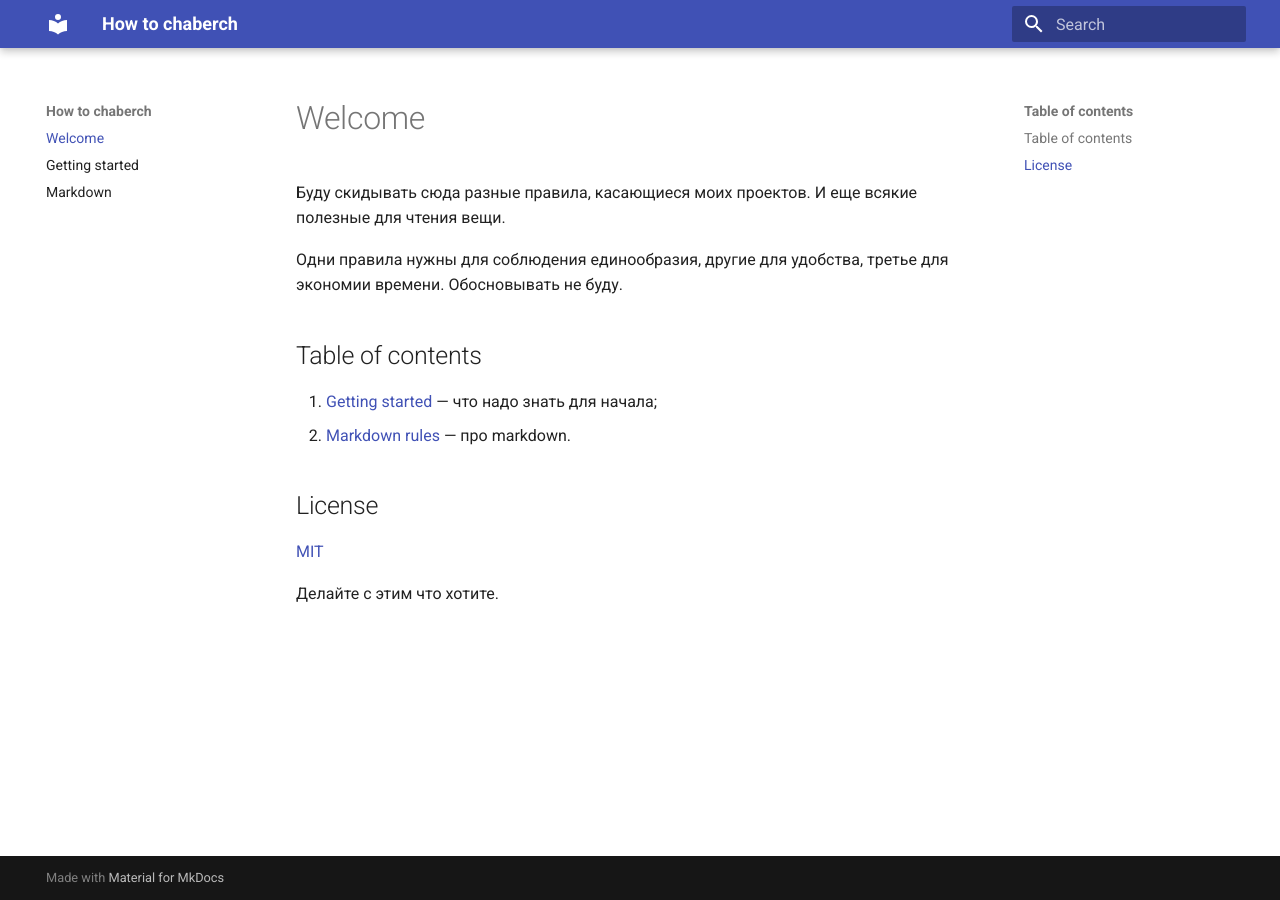
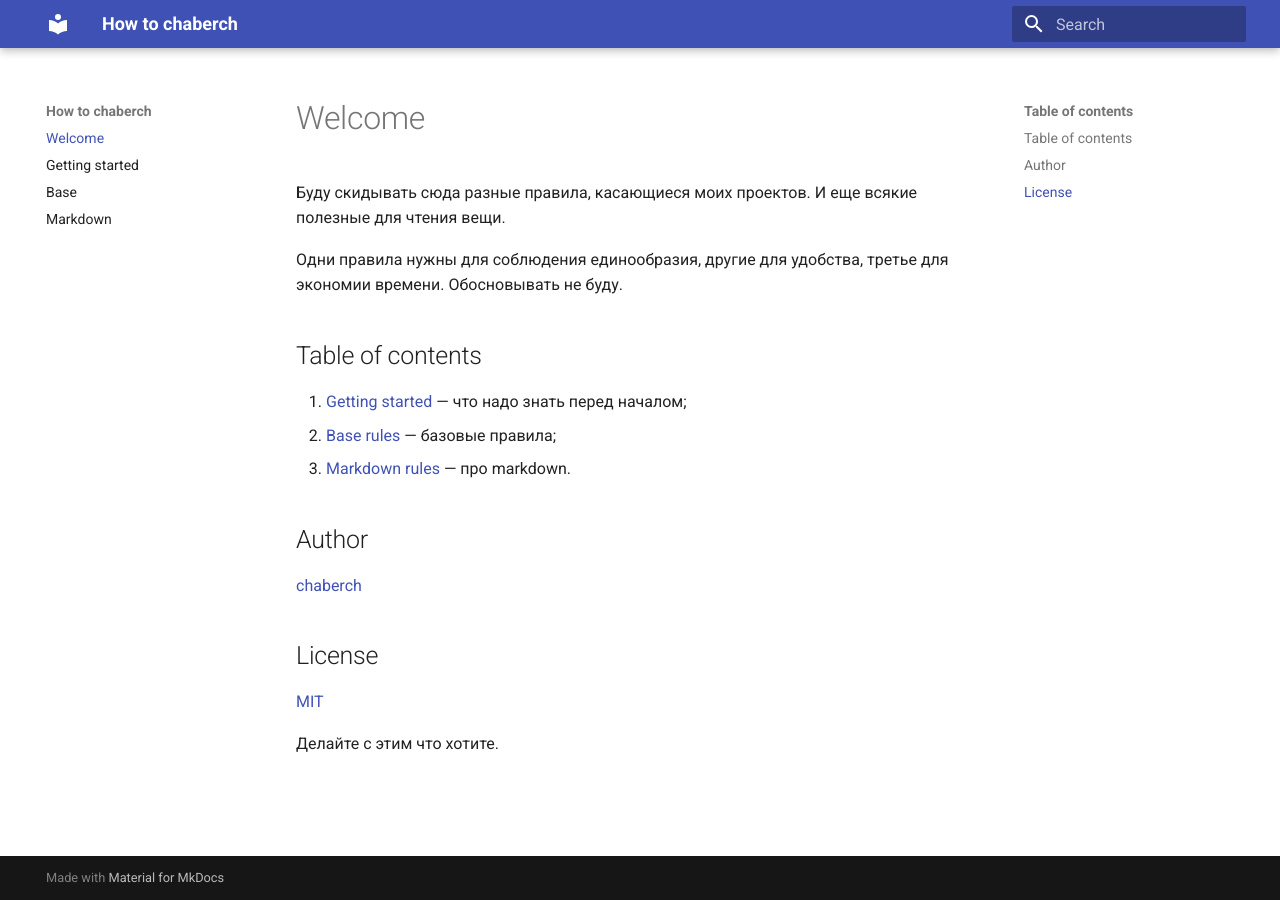
Before and after one commit to chabErch/how-to-chaberch, an MkDocs documentation site: the page built from docs/index.md, in a window 1280 px wide. Built offline with MkDocs 1.6.1 and Material for MkDocs 9.7.7, drawn with Linux system fonts in a browser that asks for light colours.

Commit message:
Накидал базовых правил

```diff
--- a/docs/index.md
+++ b/docs/index.md
@@ -9,8 +9,13 @@
 
 ## Table of contents
 
-1. [Getting started][getting-started] — что надо знать для начала;
-2. [Markdown rules][markdown] — про markdown.
+1. [Getting started][getting-started] — что надо знать перед началом;
+2. [Base rules][base] — базовые правила;
+3. [Markdown rules][markdown] — про markdown.
+
+## Author
+
+[chaberch][chaberch]
 
 ## License
 
@@ -19,5 +24,7 @@
 Делайте с этим что хотите.
 
 [getting-started]: getting-started.md
+[base]: base.md
 [markdown]: markdown.md
+[chaberch]: https://github.com/chabErch
 [license]: https://github.com/chabErch/how-to-chaberch/blob/main/LICENSE
--- a/mkdocs.yml
+++ b/mkdocs.yml
@@ -6,6 +6,7 @@ theme:
 nav:
   - Welcome: index.md
   - Getting started: getting-started.md
+  - Base: base.md
   - Markdown: markdown.md
 
 markdown_extensions:
```
Also changed, not shown: docs/base.md (added, +130 -0 lines).
